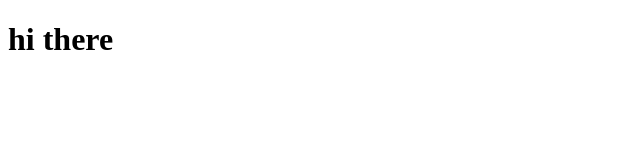
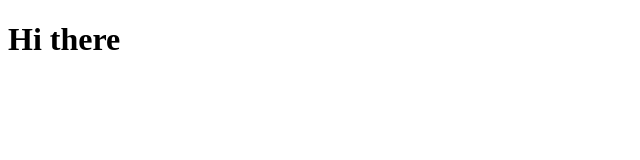
Before and after one commit to gokulkrh/coursera-html-css-js-assignments, a plain HTML site: page module2-solutions/INDEX.html in a window 1280 px wide. Shown: the full height of the page, 0-640 px from the left. Drawn offline with Linux system fonts and the light colour scheme.

Commit message:
minor changes

```diff
--- a/index.html
+++ b/module2-solutions/INDEX.html
@@ -1,9 +1,9 @@
 <!DOCTYPE html>
 <html>
 <head>
-	<title></title>
+	<title>module2</title>
 </head>
 <body>
-	<h1>hi there</h1>
+	<h1>Hi there</h1>
 </body>
 </html>
```
